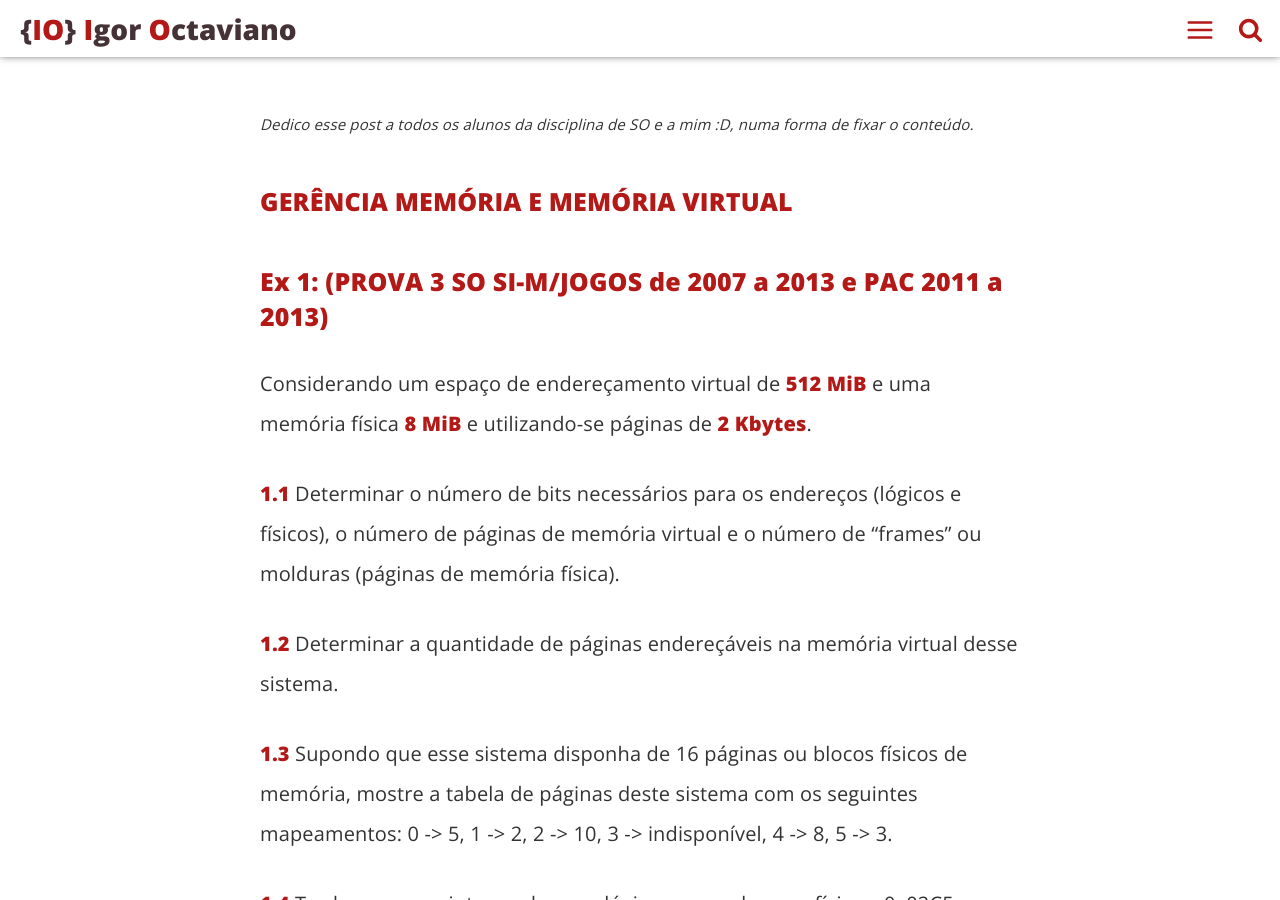
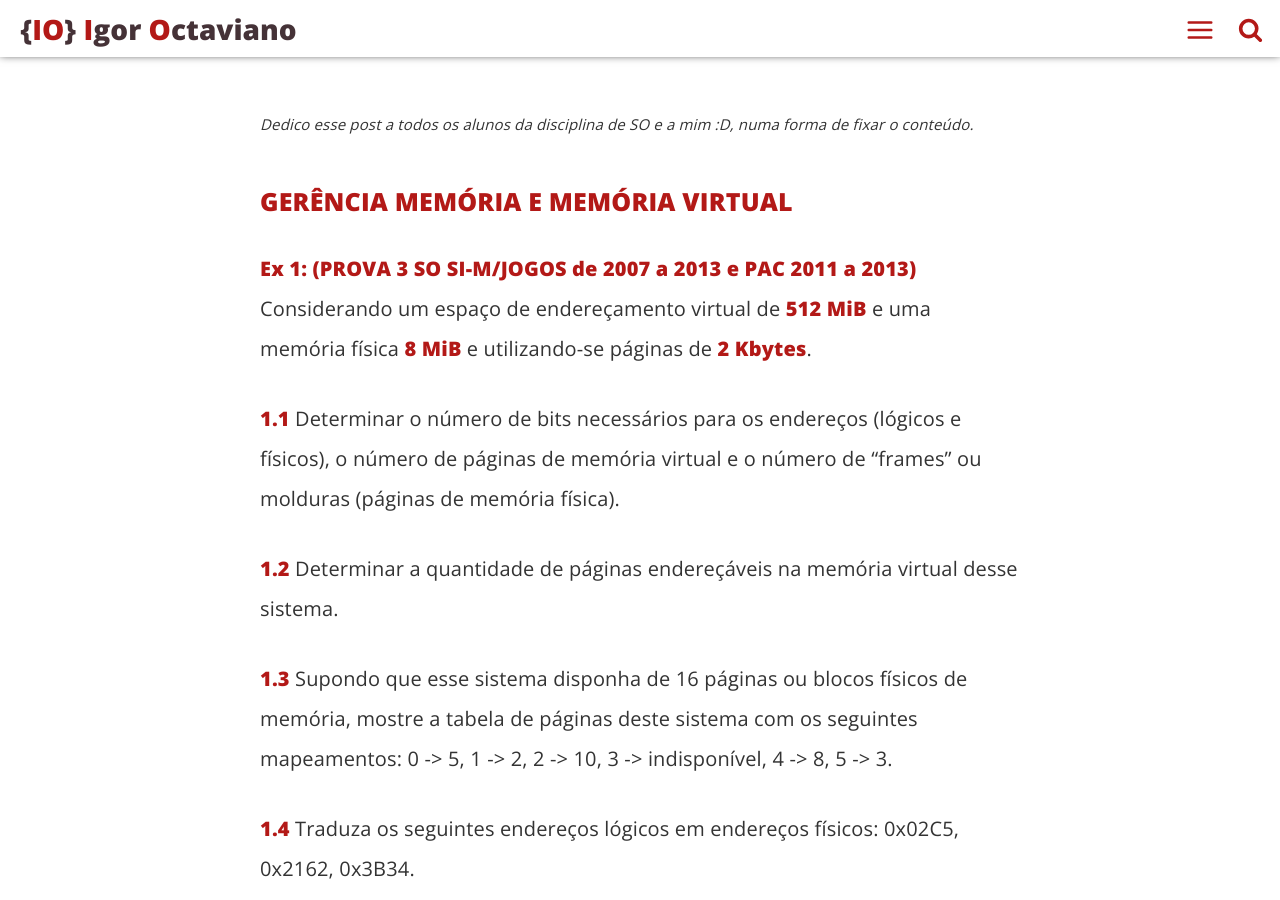
Before and after one commit to igoroctaviano/blog, a Jekyll site: the page built from _posts/2016-04-23-sistemas-operacionais-exercicios.md, in a window 1280 px wide and 900 px high, scrolled down 1165 px. Built offline with Jekyll 4.4.1, drawn with Linux system fonts in a browser that asks for light colours; comment, search, counter and statistics services are not loaded.

Commit message:
Fix markdown

```diff
--- a/_posts/2016-04-23-sistemas-operacionais-exercicios.md
+++ b/_posts/2016-04-23-sistemas-operacionais-exercicios.md
@@ -17,7 +17,7 @@ introduction: "Sistemas Operacionais: resolução de exercícios pra quem está
 <sub>*Dedico esse post a todos os alunos da disciplina de SO e a mim :D, numa forma de fixar o conteúdo.*</sub>
 
 ### GERÊNCIA MEMÓRIA E MEMÓRIA VIRTUAL
-### Ex 1: (PROVA 3 SO SI-M/JOGOS de 2007 a 2013 e PAC 2011 a 2013)
+**Ex 1: (PROVA 3 SO SI-M/JOGOS de 2007 a 2013 e PAC 2011 a 2013)**
 Considerando um espaço de endereçamento virtual de **512 MiB** e uma
 memória física **8 MiB** e utilizando-se páginas de **2 Kbytes**.
 
```
